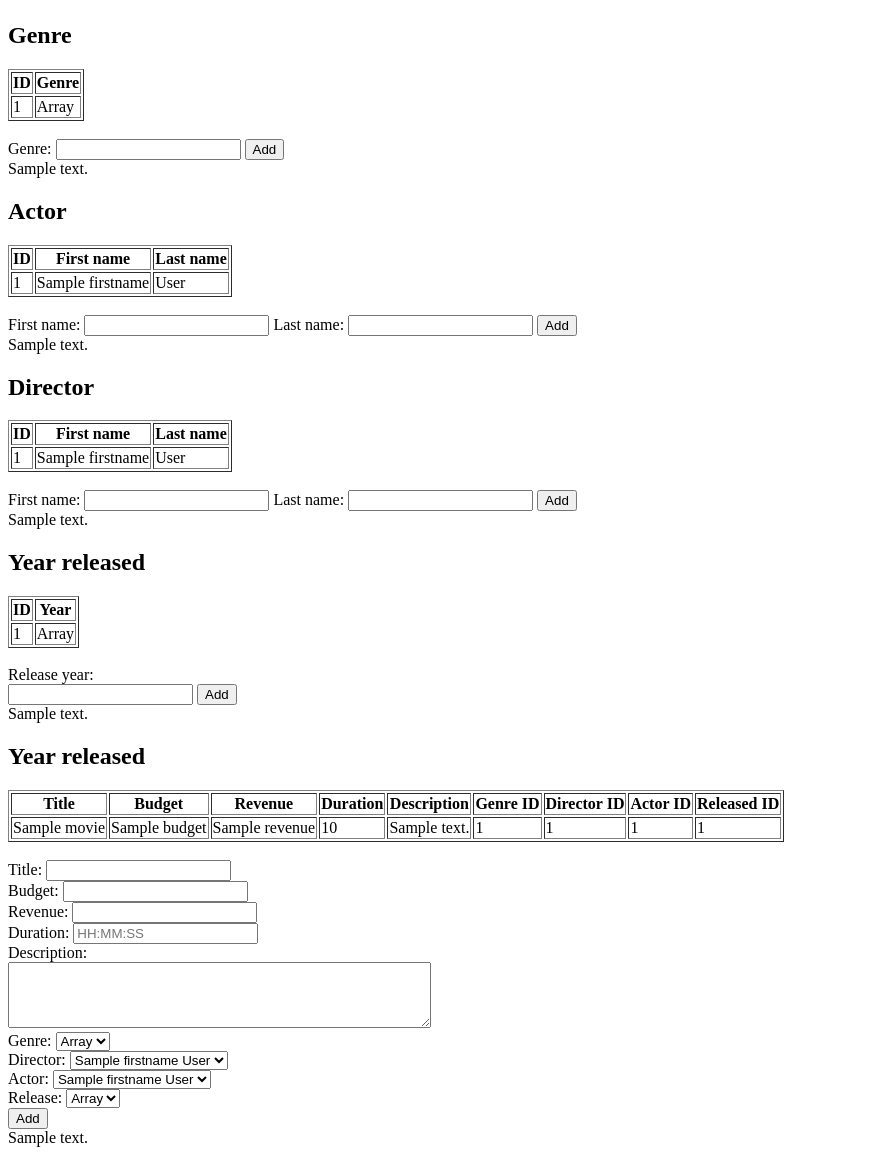
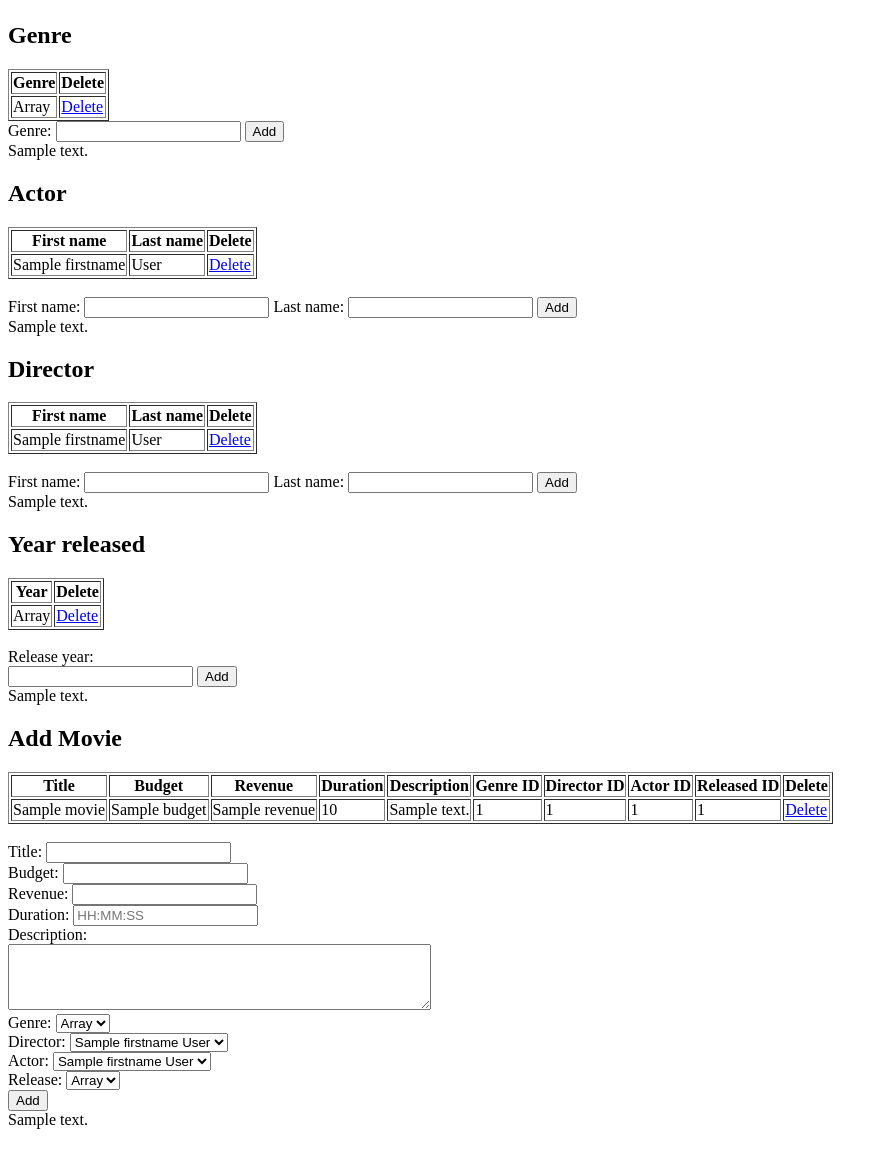
Before and after one commit to EtienneCClarke/Movie-Database-Presentation-Tool, a CodeIgniter app: the page made by application/views/admin_view/add_movie.php in a window 1280 px wide. Shown: the part 58-1213 px from the top of the page, without its empty margins (0-888 px from the left). After the commit the page ends 1187 px from the top, so only its background shows below. Run offline with CodeIgniter, Linux system fonts and the light colour scheme; the template is opened without the code that fills it: most values are stand-ins (such as "Sample title", 1, 10 or a date in 2020).

Commit message:
added a delete function on each table in admin

```diff
--- a/application/config/routes.php
+++ b/application/config/routes.php
@@ -57,5 +57,10 @@ $route['add_actor'] = 'Admin_Controller/Add_Movie_Controller/add_actor';
 $route['add_director'] = 'Admin_Controller/Add_Movie_Controller/add_director';
 $route['add_year'] = 'Admin_Controller/Add_Movie_Controller/add_year';
 $route['add_movie'] = 'Admin_Controller/Add_Movie_Controller/add_movie';
+$route['deleteGenre/(:num)'] = 'Admin_Controller/Delete_Row_Controller/deleteGenre/$1';
+$route['deleteActor/(:num)'] = 'Admin_Controller/Delete_Row_Controller/deleteActor/$1';
+$route['deleteDirector/(:num)'] = 'Admin_Controller/Delete_Row_Controller/deleteDirector/$1';
+$route['deleteYear/(:num)'] = 'Admin_Controller/Delete_Row_Controller/deleteYear/$1';
+$route['deleteMovie/(:num)'] = 'Admin_Controller/Delete_Row_Controller/deleteMovie/$1';
 $route['404_override'] = '';
 $route['translate_uri_dashes'] = FALSE;
--- a/application/views/admin_view/add_movie.php
+++ b/application/views/admin_view/add_movie.php
@@ -9,24 +9,25 @@
         <h2>Genre</h2>
         <table border='1'>
                     <tr>
-                        <th> ID </th>
                         <th> Genre </th>
+                        <th> Delete </th>
                     </tr>
         <?php
         if(is_array($genre) || is_object($genre))
         {
             foreach($genre as $row)
             {
+            $deleteGenre = base_url('./index.php/deleteGenre/'.$row->genreID);
             echo <<<_END
                     <tr>
-                        <td> $row->genreID </td>
                         <td> $row->genre </td>
+                        <td><a href=$deleteGenre> Delete </a></td>
                     </tr>
 _END;
             }
         }
         ?>
-        </table><br>
+        </table>
         <form method='post' action="<?php echo base_url('./index.php/add_genre') ?>">
 			<label> Genre: </label>
 			<input type='text' name='genre' maxlength='255'required/>
@@ -37,20 +38,21 @@ _END;
         <h2>Actor</h2>
         <table border='1'>
                     <tr>
-                        <th> ID </th>
                         <th> First name </th>
                         <th> Last name </th>
+                        <th> Delete </th>
                     </tr>
         <?php
         if(is_array($actor) || is_object($actor))
         {
             foreach($actor as $row)
             {
+            $deleteActor = base_url('./index.php/deleteActor/'.$row->actorID);
             echo <<<_END
                     <tr>
-                        <td> $row->actorID </td>
                         <td> $row->firstname </td>
                         <td> $row->lastname </td>
+                        <td><a href=$deleteActor> Delete </a></td>
                     </tr>
 _END;
             }
@@ -69,20 +71,21 @@ _END;
         <h2>Director</h2>
         <table border='1'>
                     <tr>
-                        <th> ID </th>
                         <th> First name </th>
                         <th> Last name </th>
+                        <th> Delete </th>
                     </tr>
         <?php
         if(is_array($director) || is_object($director))
         {
             foreach($director as $row)
             {
+            $deleteDirector = base_url('./index.php/deleteDirector/'.$row->directorID);
             echo <<<_END
                     <tr>
-                        <td> $row->directorID </td>
                         <td> $row->firstname </td>
                         <td> $row->lastname </td>
+                        <td><a href=$deleteDirector> Delete </a></td>
                     </tr>
 _END;
             }
@@ -101,18 +104,19 @@ _END;
         <h2>Year released</h2>
         <table border='1'>
                     <tr>
-                        <th> ID </th>
                         <th> Year </th>
+                        <th> Delete </th>
                     </tr>
         <?php
         if(is_array($year) || is_object($year))
         {
             foreach($year as $row)
             {
+            $deleteYear = base_url('./index.php/deleteYear/'.$row->releasedID);
             echo <<<_END
                     <tr>
-                        <td> $row->releasedID </td>
                         <td> $row->year </td>
+                        <td><a href=$deleteYear> Delete </a></td>
                     </tr>
 _END;
             }
@@ -126,7 +130,7 @@ _END;
         </form>
         <?php echo $releaseYearMessage; ?>
 <!----------------------------------Movie----------------------------------------->
-        <h2>Year released</h2>
+        <h2>Add Movie</h2>
         <table border='1'>
                     <tr>
                         <th> Title </th>
@@ -138,12 +142,14 @@ _END;
                         <th> Director ID </th>
                         <th> Actor ID </th>
                         <th> Released ID </th>
+                        <th> Delete </th>
                     </tr>
         <?php
         if(is_array($movie) || is_object($movie))
         {
             foreach($movie as $row)
             {
+            $deleteMovie = base_url('./index.php/deleteMovie/'.$row->movieID);
             echo <<<_END
                     <tr>
                         <td> $row->title </td>
@@ -155,6 +161,7 @@ _END;
                         <td> $row->directorID </td>
                         <td> $row->actorID </td>
                         <td> $row->releasedID </td>
+                        <td><a href=$deleteMovie> Delete </a></td>
                     </tr>
 _END;
             }
```
Also changed, not shown: application/controllers/Admin_Controller/Add_Movie_Controller.php (+7 -0 lines), application/controllers/Admin_Controller/Delete_Row_Controller.php (added, +50 -0 lines), application/models/admin_model/delete_record_model.php (added, +38 -0 lines).
